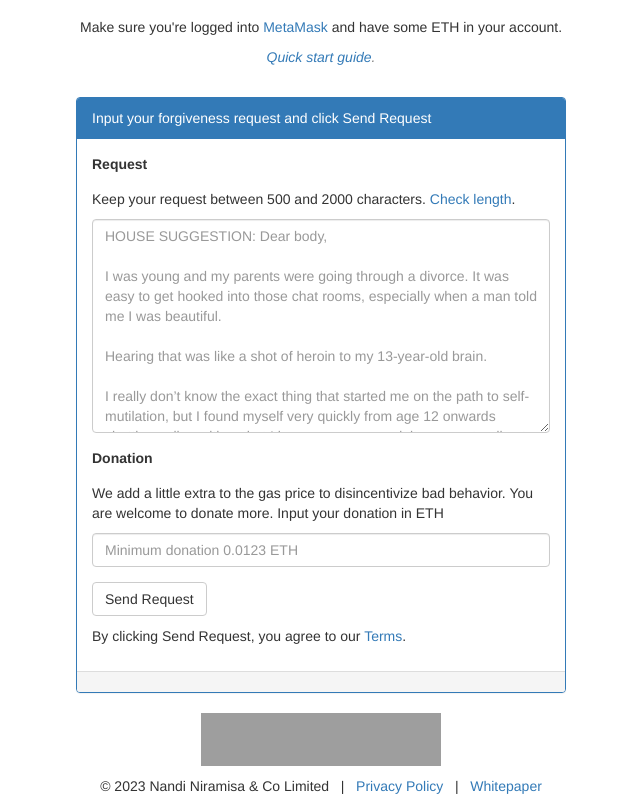
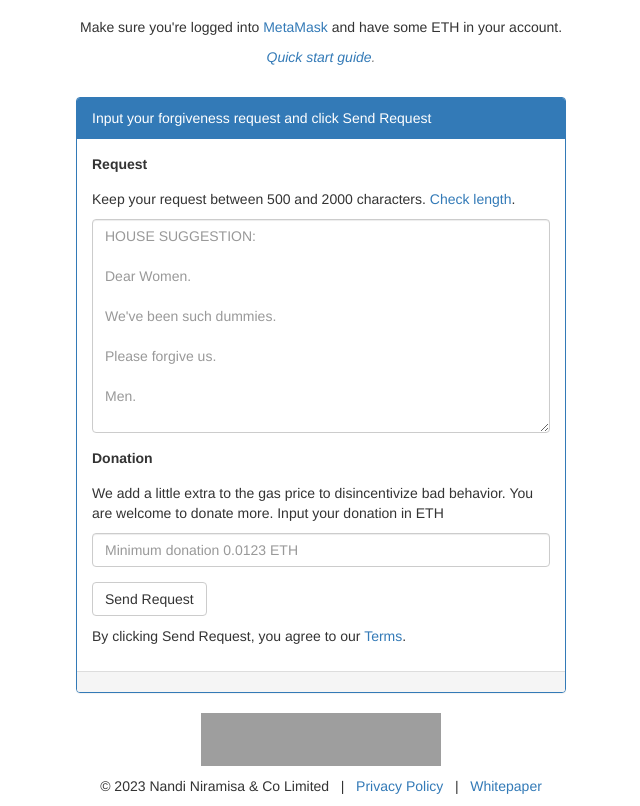
Before and after one commit to kailash-manasarovar/forgivenet-frontend, a website: page src/index.html in a window 1280 px wide. Shown: the part 84-890 px from the top of the page, without its empty margins (319-959 px from the left). Drawn offline with nearby package versions, Linux system fonts and the light colour scheme; grey boxes are pictures that could not be loaded; a script that the page names is missing.

Commit message:
new request - woman

```diff
--- a/src/index.html
+++ b/src/index.html
@@ -100,25 +100,15 @@
                                             <div class="panel-info">Keep your request between 500 and 2000 characters. <a href="https://ethproductions.github.io/bytes/" target="_blank">Check length</a>.
                                             </div>
                                             <textarea name="requestText" class="form-control"
-                                                      id="requestText" rows="10" cols="50" placeholder="HOUSE SUGGESTION: Dear body,
+                                                      id="requestText" rows="10" cols="50" placeholder="HOUSE SUGGESTION:
 
-I was young and my parents were going through a divorce. It was easy to get hooked into those chat rooms, especially when a man told me I was beautiful.
+Dear Women.
 
-Hearing that was like a shot of heroin to my 13-year-old brain.
+We've been such dummies.
 
-I really don’t know the exact thing that started me on the path to self-mutilation, but I found myself very quickly from age 12 onwards chatting online with - what I know now were - adult men pretending to be boys my age. Their talk got so sexual, so quickly, it was kind of overwhelming. They always told me how male I was; how I must be a gay boy.
+Please forgive us.
 
-It was easy to fly headlong into puberty blockers, then hormones, then removing my breasts, womb, and ovaries. I didn't get a penis, that was a step too far that didn't really make any sense given it was never gonna actually work and some of my friends had got gangrene from it. Looking back I can’t believe I thought any of it made sense.
-
-Now I’m 27 and broken. There is no normal future for me with a family and children. The hormones have broken my organs and bones, my waterworks are those of a 80 year old woman - they tell me - and I rattle due to the amount of medication I’m taking for all the side effects of transitioning.
-
-I’m more suicidal now than I ever was as a kid.
-
-I’m so sorry body. For what I did to you. I wish I hadn’t done those things I can never undo.
-
-Please forgive me.
-
-A detrans woman."></textarea>
+Men."></textarea>
                                         </div>
                                         <div class="form-group">
                                             <label for="donation">Donation</label>
```
Also changed, not shown: src/content/house-suggestions/women.txt (added, +9 -0 lines).
